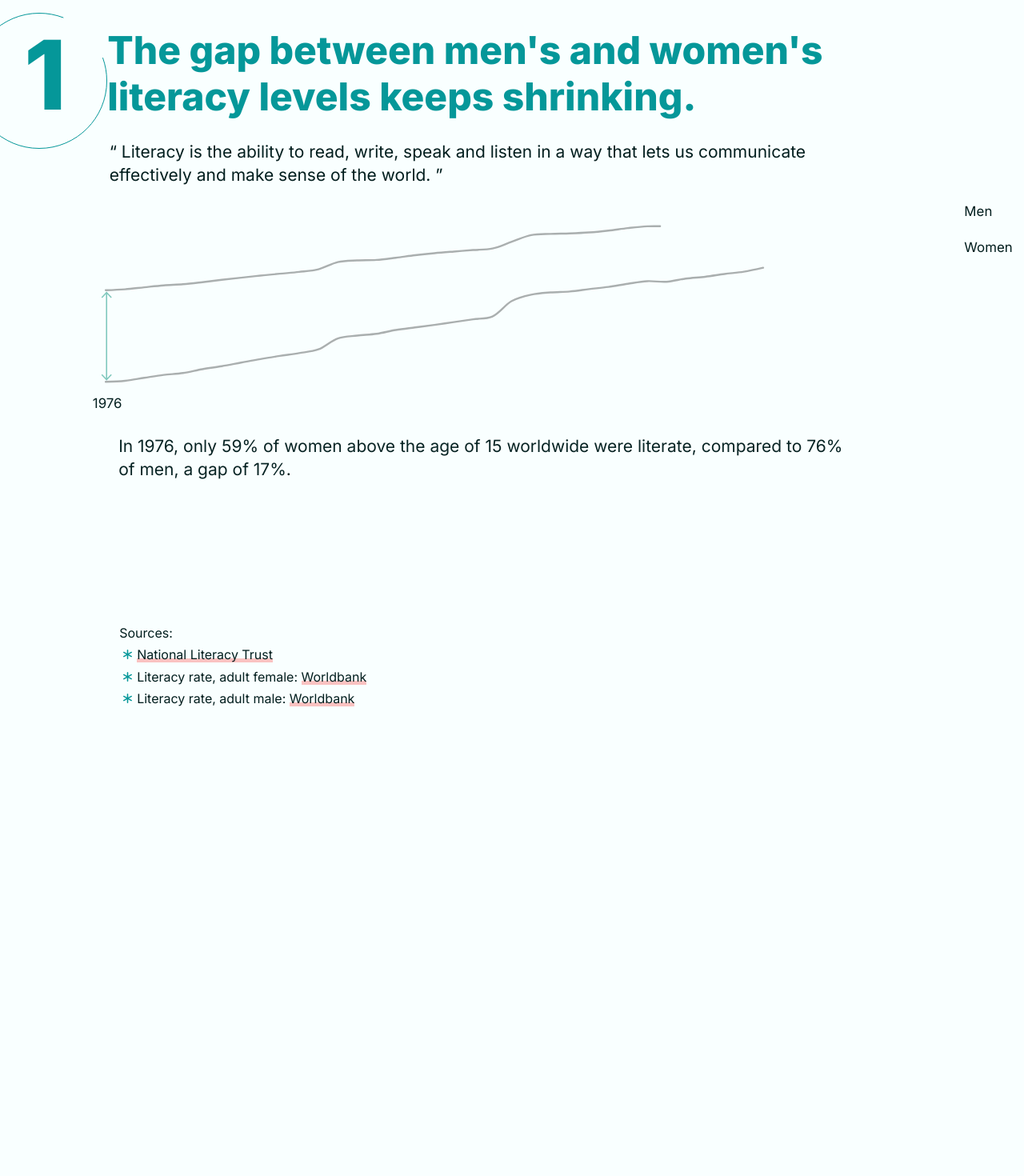
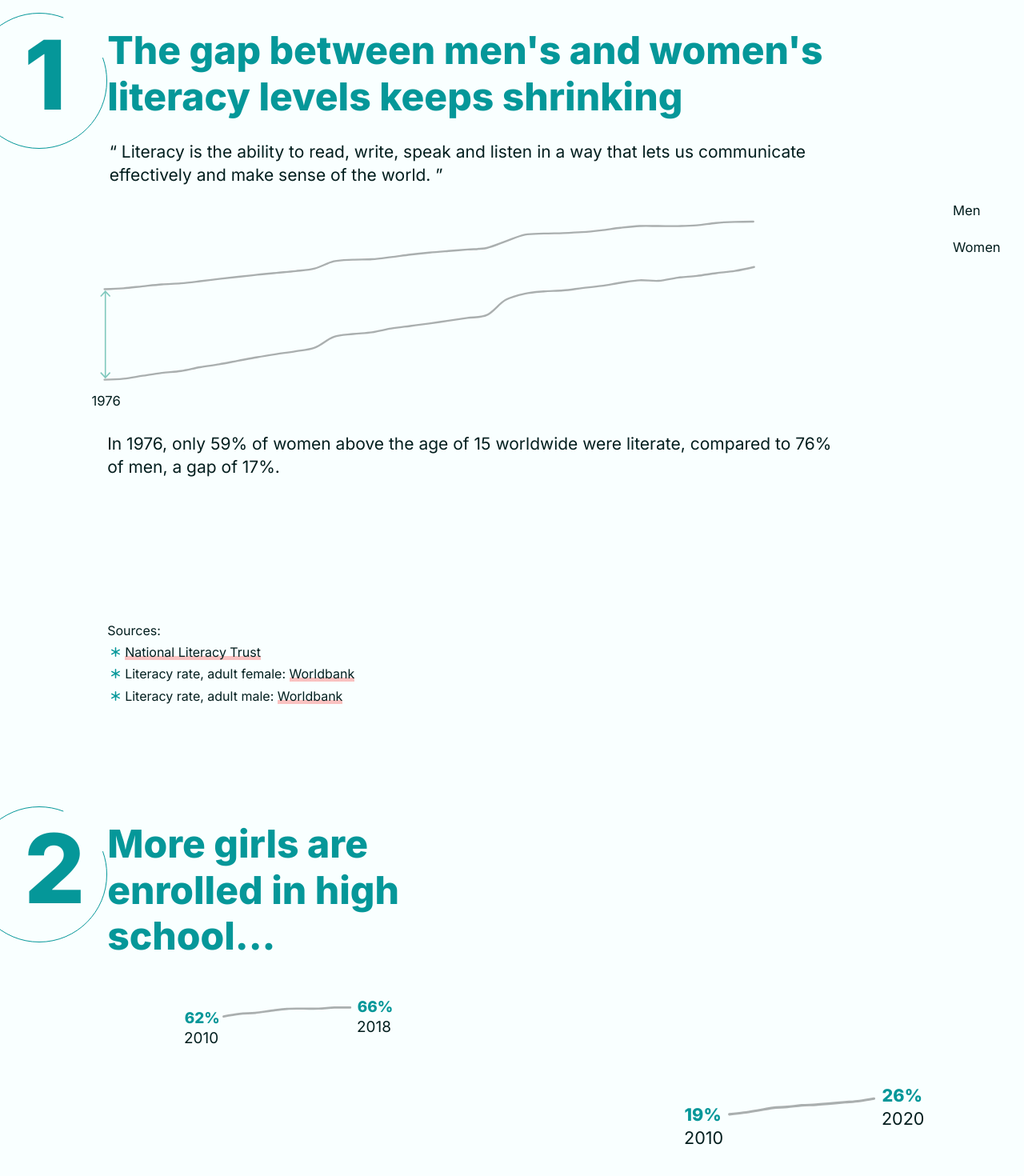
Before and after one commit to amdufour/decade-in-review, a React (Create React App) app: page / in a window 1280 px wide. Shown: the part 866-2336 px from the top of the page at 80% size. Before the commit the page ends 1795 px from the top, so only its background shows below. Built offline with nearby package versions, Linux system fonts and the light colour scheme.

Commit message:
Dots simulation attempt

```diff
--- a/src/Charts/Gap.js
+++ b/src/Charts/Gap.js
@@ -103,7 +103,7 @@ const Gap = props => {
       <div className="container">
         <SectionHeader
           number={1}
-          title="The gap between men's and women's literacy levels keeps shrinking."
+          title="The gap between men's and women's literacy levels keeps shrinking"
           intro="“ Literacy is the ability to read, write, speak and listen in a way that lets us communicate
           effectively and make sense of the world. ”"
         />
--- /dev/null
+++ b/src/Charts/SchoolAndParlaments.js
@@ -0,0 +1,118 @@
+import { useRef, useEffect } from "react";
+import * as d3 from "d3";
+
+import SectionHeader from "../UI/SectionHeader";
+
+const SchoolAndParlaments = props => {
+  // Dimensions
+  const width = 400;
+  const height = 400;
+  const dotsRadius = 3;
+
+  // Format data
+  const numInSchool = props.dataSchool.find(d => d.year === 2010).percentage * 10;
+  const numOutSchool = props.dataSchool.find(d => d.year === 2018).percentage * 10 - numInSchool;
+  const arrayInSchool = d3.range(0, numInSchool);
+  const arrayOutSchool = d3.range(0, numOutSchool);
+  const schoolDots = [];
+  arrayInSchool.forEach((d, i) => {
+    schoolDots.push({ id: i, status: "in" });
+  });
+  arrayOutSchool.forEach((d, i) => {
+    schoolDots.push({ id: i + numInSchool, status: "out" });
+  });
+
+  // Draw the dots
+  const schoolDotsRef = useRef(null);
+  // useEffect(() => {
+  //   const schoolDotsContainer = d3.select(schoolDotsRef.current);
+
+  //   schoolDotsContainer
+  //     .selectAll(`.dot-school`)
+  //     .data(schoolDots)
+  //     .join("circle")
+  //       .attr("class", `dot-school`)
+  //       .attr("cx", width / 2)
+  //       .attr("cy", height / 2)
+  //       .attr("r", dotsRadius)
+  //       .attr("fill", d => d.status === "in" ? "#AAAFAF" : "#C38D9D");
+
+  //   // const tick = (type) => {
+  //   //   d3.selectAll(`.dot-${type}`)
+  //   //     .transition().duration(50)
+  //   //     .attr("cx", d => d.x)
+  //   //     .attr("cy", d => d.y);
+  //   // };
+
+  //   // let simulation = d3.forceSimulation(schoolDots)
+  //   //   .force("x", d3.forceX(width/2).strength(0.1))
+  //   //   .force("y", d3.forceY(height/2).strength(0.1))
+  //   //   .force("collide", d3.forceCollide(dotsRadius + 1).strength(1))
+  //   //   .on("tick", tick("school"));
+
+  //   const simulation = d3.forceSimulation()
+  //     .force("collide", d3.forceCollide(d => d.dotsRadius + 1).strength(10))
+  //     // .force("charge", d3.forceManyBody())
+  //     .force('charge', d3.forceManyBody().strength(0.01))
+  //     .velocityDecay(0.75)
+  //     .alphaDecay(0.006)
+  //     .force("center", d3.forceCenter(width / 2, height / 2))
+  //     .force("y", d3.forceY(0))
+  //     .force("x", d3.forceX(0))
+
+  //   const ticked = () => {
+  //     schoolDotsContainer.selectAll("circle")
+  //       .attr("cx", d => d.x)
+  //       .attr("cy", d => d.y);
+  //   }
+
+  //   simulation
+  //     .nodes(schoolDots)
+  //     .on("tick", ticked);
+
+  // }, []);
+
+
+  return (
+    <section>
+      <div className="container">
+        <SectionHeader
+          number={2}
+          title="More girls are enrolled in high school..."
+          title2="...And there are more women in parlaments"
+        />
+        <div className="row">
+          <div className="col-12 col-md-5 offset-md-1">
+            <div className="timeline">
+              <svg id="timeline-school" viewBox="0 0 333.26 151.58">
+                <path d="M54.9,24.05s14.65-2.72,22-3.56c7.31-.84,14.68-.74,22-1.48,7.35-.74,14.66-2.03,22-2.97,7.33-.94,14.65-2.18,22-2.67,7.32-.49,14.67-.25,22-.3,7.33-.05,14.67,.25,22,0,7.34-.25,14.66-1.24,22-1.49,7.33-.25,22,0,22,0" style={{fill: "none", stroke: "#aaafaf", strokeLinecap: "round", strokeWidth: 3}}/>
+                <text transform="translate(0 61.38)" style={{fill: "#021e1e", fontSize: "21px"}}><tspan x="0" y="0">2010</tspan></text>
+                <text transform="translate(240.03 45.67)" style={{fill: "#021e1e", fontSize: "21px"}}><tspan x="0" y="0">2018</tspan></text>
+                <text transform="translate(.69 33.67)" style={{fill: "#059799", fontSize: "21px", fontWeight: 700}}><tspan x="0" y="0">62%</tspan></text>
+                <text transform="translate(240.72 18.14)" style={{fill: "#059799", fontSize: "21px", fontWeight: 700}}><tspan x="0" y="0">66%</tspan></text>
+              </svg>
+            </div>
+            <div className="dots">
+              <svg viewBox={`0 0 ${width} ${height}`}>
+                <g ref={schoolDotsRef}></g>
+              </svg>
+            </div>
+          </div>
+          <div className="col-12 col-md-5 offset-md-1">
+            <div className="timeline">
+              <svg id="timeline-mp" viewBox="0 0 291.89 182.86">
+                <path d="M55.1,140s11.74-1.2,17.6-1.99c5.87-.79,11.74-1.8,17.6-2.76,5.87-.96,11.72-2.32,17.6-3.03,5.86-.7,11.74-.69,17.6-1.22,5.87-.53,11.73-1.51,17.6-1.96,5.86-.45,11.74-.37,17.6-.74,5.87-.37,11.73-.99,17.6-1.48,5.87-.5,11.73-.97,17.6-1.49,5.87-.51,11.74-.87,17.6-1.6,5.87-.73,17.6-2.79,17.6-2.79" style={{fill: "none", stroke: "#aaafaf", strokeLinecap: "round", strokeWidth: 3}}/>
+                <text transform="translate(0 176.15)" style={{fill: "#021e1e", fontSize: "21px"}}><tspan x="0" y="0">2010</tspan></text>
+                <text transform="translate(240.22 153.15)" style={{fill: "#021e1e", fontSize: "21px"}}><tspan x="0" y="0">2020</tspan></text>
+                <text transform="translate(.58 148.34)" style={{fill: "#059799", fontSize: "21px", fontWeight: 700}}><tspan x="0" y="0">19%</tspan></text>
+                <text transform="translate(240.9 124.85)" style={{fill: "#059799", fontSize: "21px", fontWeight: 700}}><tspan x="0" y="0">26%</tspan></text>
+              </svg>
+            </div>
+          </div>
+        </div>
+      </div>
+    </section>
+  );
+};
+
+export default SchoolAndParlaments;
--- a/src/Sections/Education.js
+++ b/src/Sections/Education.js
@@ -1,8 +1,7 @@
 import { Fragment } from "react";
 
 import Gap from "../Charts/Gap";
-import Dots from "../Charts/Dots";
-import BreakdownWomen from "../Charts/BreakdownWomen";
+import SchoolAndParlaments from "../Charts/SchoolAndParlaments";
 
 const Education = props => {
   const literacyData = props.dataWorld.find(d => d.id === "literacy").timeline;
@@ -12,6 +11,11 @@ const Education = props => {
   return (
     <Fragment>
       <Gap />
+      <SchoolAndParlaments
+        years={props.years}
+        dataSchool={girlsInSchoolData}
+        dataMP={womenMPData}
+      />
     </Fragment>
   );
 };
--- a/src/Sections/Introduction.js
+++ b/src/Sections/Introduction.js
@@ -7,7 +7,7 @@ const Introduction = props => {
         <div className="row">
           <div className="col-12 col-md-8">
             <h1>A decade in review</h1>
-            <p className="intro">7 good (and less good) news about what happened in the world over the last 10 years.</p>
+            <p className="intro">6 good (and less good) news about what happened in the world over the last 10 years.</p>
           </div>
         </div>
         <div className="scroll">
--- a/src/UI/SectionHeader.js
+++ b/src/UI/SectionHeader.js
@@ -1,4 +1,4 @@
-import { useEffect, useRef } from "react";
+import { useEffect, useRef, Fragment } from "react";
 import { gsap } from "gsap";
 import { ScrollTrigger } from "gsap/ScrollTrigger";
 import { DrawSVGPlugin } from "../Animations/DrawSVGPlugin";
@@ -8,13 +8,15 @@ gsap.registerPlugin(DrawSVGPlugin);
 const SectionHeader = props => {
   const sectionCircleRef = useRef(null);
   const titleRef = useRef(null);
+  const title2Ref = useRef(null);
 
   useEffect(() => {
     const circle = sectionCircleRef.current;
     const title = titleRef.current;
+    const title2 = title2Ref.current;
 
     gsap.set(circle, {drawSVG:"0%"});
-    gsap.set(title, {clipPath: "polygon(0 100%, 100% 100%, 100% 100%, 0% 100%)", opacity: 0, y: 35});
+    gsap.set([title, title2], {clipPath: "polygon(0 100%, 100% 100%, 100% 100%, 0% 100%)", opacity: 0, y: 35});
 
     const tl = gsap.timeline({
       defaults: {
@@ -26,7 +28,11 @@ const SectionHeader = props => {
     });
     tl.to(circle, {drawSVG:'100%', duration:1.5}, 0.8)
       .to(title, {clipPath: "polygon(0% 100%, 100% 100%, 100% 0%, 0% 0%)", opacity: 1, y: 0, duration: 1.5}, "-=1");
-  }, []);
+
+    if (props.title2) {
+      tl.to(title2, {clipPath: "polygon(0% 100%, 100% 100%, 100% 0%, 0% 0%)", opacity: 1, y: 0, duration: 1.5}, 3);
+    }
+  }, [props.title2]);
 
   return (
     <div className="section-header">
@@ -39,14 +45,28 @@ const SectionHeader = props => {
             <div className="section-number">{props.number}</div>
           </div>
         </div>
+        {!props.title2 &&
           <div className="col-9">
             <h2 ref={titleRef}>{props.title}</h2>
           </div>
+        }
+        {props.title2 &&
+          <Fragment>
+            <div className="col-5">
+              <h2 ref={titleRef}>{props.title}</h2>
+            </div>
+            <div className="col-5 offset-md-1">
+              <h2 ref={title2Ref}>{props.title2}</h2>
+            </div>
+          </Fragment>
+        }
+        {props.intro &&
           <div className="row">
             <div className="col-9 offset-md-1">
               <p className="section-intro">{props.intro}</p>
             </div>
           </div>
+        }
       </div>
     </div>
   );
--- a/src/styles/components/section-header.scss
+++ b/src/styles/components/section-header.scss
@@ -16,4 +16,9 @@
       color: $cyan;
     }
   }
+
+  // intro
+  .section-intro {
+    padding-left: $gutter/2;
+  }
 }
--- a/src/styles/global/_grid.scss
+++ b/src/styles/global/_grid.scss
@@ -83,28 +83,28 @@ $xlGrid: $xl - 1 + $gap;
 @for $i from 1 through 12 {
   @media (min-width: $smGrid) {
     .offset-sm-#{$i} {
-      margin-left: calc(100%/12*$i + $gutter/2);
+      margin-left: calc(100%/12*$i);
     }
   }
 }
 @for $i from 1 through 12 {
   @media (min-width: $mdGrid) {
     .offset-md-#{$i} {
-      margin-left: calc(100%/12*$i + $gutter/2);
+      margin-left: calc(100%/12*$i);
     }
   }
 }
 @for $i from 1 through 12 {
   @media (min-width: $lgGrid) {
     .offset-lg-#{$i} {
-      margin-left: calc(100%/12*$i + $gutter/2);
+      margin-left: calc(100%/12*$i);
     }
   }
 }
 @for $i from 1 through 12 {
   @media (min-width: $xlGrid) {
     .offset-xl-#{$i} {
-      margin-left: calc(100%/12*$i + $gutter/2);
+      margin-left: calc(100%/12*$i);
     }
   }
 }
--- a/src/styles/sections/literacy-gap.scss
+++ b/src/styles/sections/literacy-gap.scss
@@ -1,3 +1,3 @@
 #gap-chart {
-  margin-left: -60px;
+  margin-left: -46px;
 }
--- /dev/null
+++ b/src/styles/sections/school.scss
@@ -0,0 +1,9 @@
+.timeline {
+  max-width: 300px;
+  margin: 50px auto;
+}
+
+.dots {
+  max-width: 400px;
+  margin: 0 auto;
+}
--- a/src/styles/styles.scss
+++ b/src/styles/styles.scss
@@ -17,3 +17,4 @@
 // Sections
 @import "sections/introduction";
 @import "sections/literacy-gap";
+@import "sections/school";
```
Also changed, not shown: src/ChartsD3Construction/School-timeline-construction.js (added, +92 -0 lines), src/ChartsD3Construction/Dots.js (renamed from src/Charts/Dots.js). Lines whose indentation alone changed are shown as unchanged.
